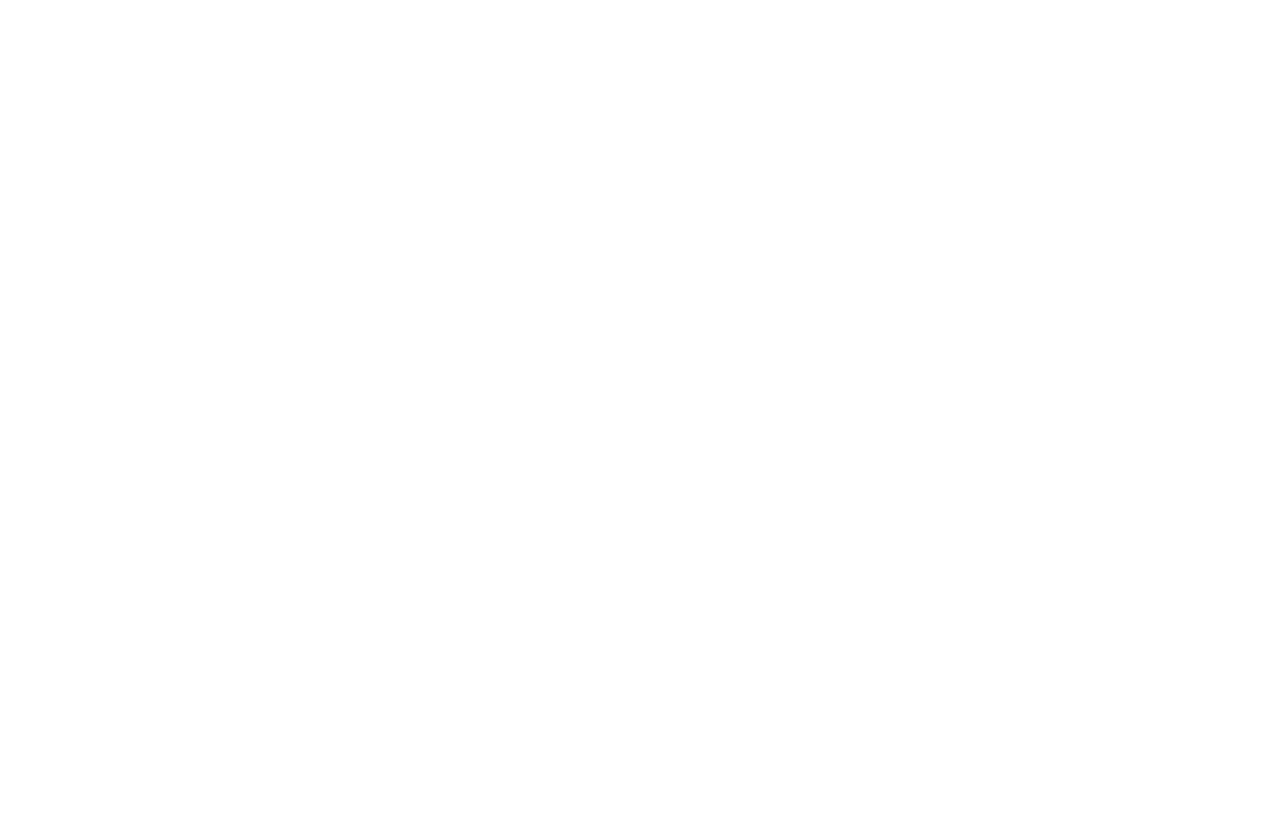
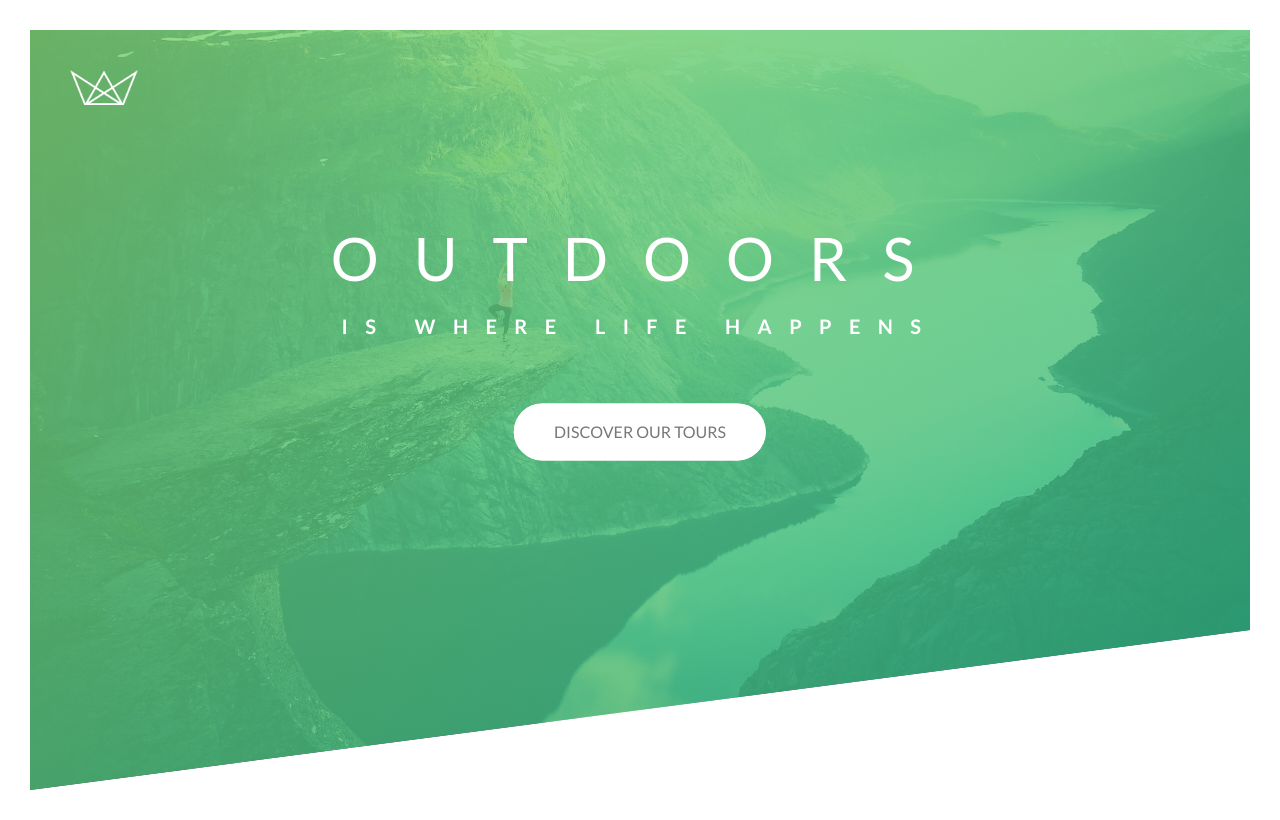
Before and after one commit to mustafakumshi/Natours-old, a plain HTML site: page index.html in a window 1280 px wide. Drawn offline with Linux system fonts and the light colour scheme.

Commit message:
Initial Commit

```diff
--- a/css/style.css
+++ b/css/style.css
@@ -1,5 +1,189 @@
+/*
+COLORS:
+
+Light green: #7ed56f
+Medium green: #55c57a
+Dark green: #28b485
+
+*/
+
 * {
   margin: 0;
   padding: 0;
   box-sizing: border-box;
 }
+
+body {
+  font-family: "Lato", sans-serif;
+  font-weight: 400;
+  font-size: 16px;
+  line-height: 1.7;
+  color: #777;
+  padding: 30px;
+}
+
+.header {
+  height: 95vh;
+  background-image: linear-gradient(
+      to right bottom,
+      rgba(126, 213, 111, 0.8),
+      rgba(40, 180, 131, 0.8)
+    ),
+    url(../img/hero.jpg);
+  background-size: cover;
+  background-position: top;
+  position: relative;
+  clip-path: polygon(0 0, 100% 0, 100% 75vh, 0 100%);
+}
+
+.logo-box {
+  position: absolute;
+  top: 40px;
+  left: 40px;
+}
+
+/* ADDED */
+.logo-box:hover .logo {
+  animation: moveInRight 0.6s ease-in;
+}
+
+.logo {
+  height: 35px;
+}
+
+/* JONAS COURSE */
+/* .logo:hover {
+  animation: moveInRight 1s ease-out;
+} */
+
+.text-box {
+  position: absolute;
+  top: 40%;
+  left: 50%;
+  transform: translate(-50%, -50%);
+  text-align: center;
+}
+
+.heading-primary {
+  color: #fff;
+  text-transform: uppercase;
+  backface-visibility: hidden;
+  margin-bottom: 60px;
+}
+
+.heading-primary-main {
+  display: block;
+  font-size: 60px;
+  font-weight: 400;
+  letter-spacing: 35px;
+  animation-name: moveInLeft;
+  animation-duration: 1s;
+  /* animation-delay: 3s; */
+  /* animation-iteration-count: 3; */
+  animation-timing-function: ease-out;
+}
+
+.heading-primary-sub {
+  display: block;
+  font-size: 20px;
+  font-weight: 700;
+  letter-spacing: 17.4px;
+  animation: moveInRight 1s ease-out;
+}
+
+@keyframes moveInLeft {
+  0% {
+    opacity: 0;
+    transform: translateX(-100px);
+  }
+
+  80% {
+    transform: translateX(10px);
+  }
+
+  100% {
+    opacity: 1;
+    transform: translate(0);
+  }
+}
+
+@keyframes moveInRight {
+  0% {
+    opacity: 0;
+    transform: translateX(100px);
+  }
+
+  80% {
+    transform: translateX(-10px);
+  }
+
+  100% {
+    opacity: 1;
+    transform: translate(0);
+  }
+}
+
+@keyframes moveInBottom {
+  0% {
+    opacity: 0;
+    transform: translateY(30px);
+  }
+
+  100% {
+    opacity: 1;
+    transform: translate(0);
+  }
+}
+
+.btn:link,
+.btn:visited{
+  text-transform: uppercase;
+  text-decoration: none;
+  padding: 15px 40px;
+  display: inline-block;
+  border-radius: 100px;
+  transition: all 0.2s;
+  position: relative;
+}
+
+.btn:hover{
+   transform: translateY(-3px);
+   box-shadow: 0 10px 20px rgba(0,0,0,0.2);
+}
+
+.btn:active{
+  transform: translateY(-1px);
+  box-shadow: 0 5px 10px rgba(0,0,0,0.2);
+}
+
+.btn-white{
+  background-color: #fff;
+  color: #777;
+}
+
+.btn::after{
+  content: "";
+  display: inline-block;
+  width: 100%;
+  height: 100%;
+  border-radius: 100px;
+  position: absolute;
+  top: 0px;
+  left: 0px;
+  z-index: -1;
+  transition: all 0.4s;
+}
+
+.btn-white:after{
+  background-color: #fff;
+}
+
+.btn:hover::after{
+  transform: scaleX(1.4) scaleY(1.6);
+  opacity: 0;
+}
+
+.btn-animated{
+  animation: moveInBottom 0.5s ease-out 0.75s;
+  animation-fill-mode: backwards;
+}
--- a/index.html
+++ b/index.html
@@ -3,9 +3,32 @@
   <head>
     <meta charset="UTF-8" />
     <meta name="viewport" content="width=device-width, initial-scale=1.0" />
+
+    <link
+      href="https://fonts.googleapis.com/css?family=Lato:100,300,400,700,900"
+      rel="stylesheet"
+    />
+
+    <link rel="stylesheet" href="css/icon-font.css" />
     <link rel="stylesheet" href="css/style.css" />
+    <link rel="shortcut icon" type="image/png" href="img/favicon.png" />
+
     <title>Natours | Exciting tours for adventurous people</title>
   </head>
   <body>
+    <header class="header">
+      <div class="logo-box">
+        <img src="img/logo-white.png" alt="Logo" class="logo" />
+      </div>
+
+      <div class="text-box">
+        <h1 class="heading-primary">
+          <span class="heading-primary-main">Outdoors</span>
+          <span class="heading-primary-sub">is where life happens</span>
+        </h1>
+
+        <a href="#" class="btn btn-white btn-animated">Discover our tours</a>
+      </div>
+    </header>
   </body>
 </html>
```
